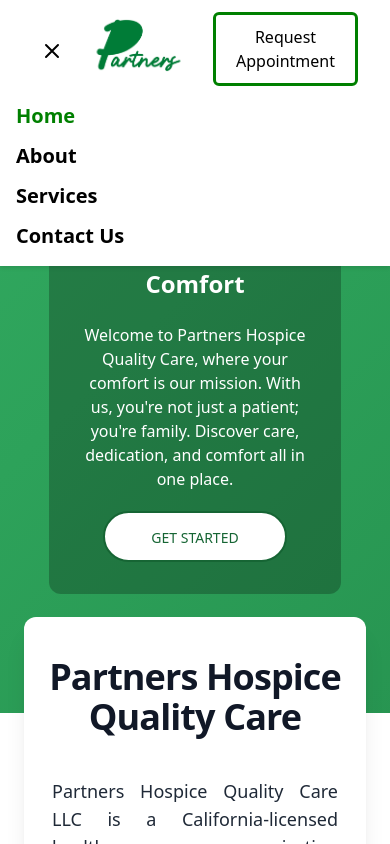
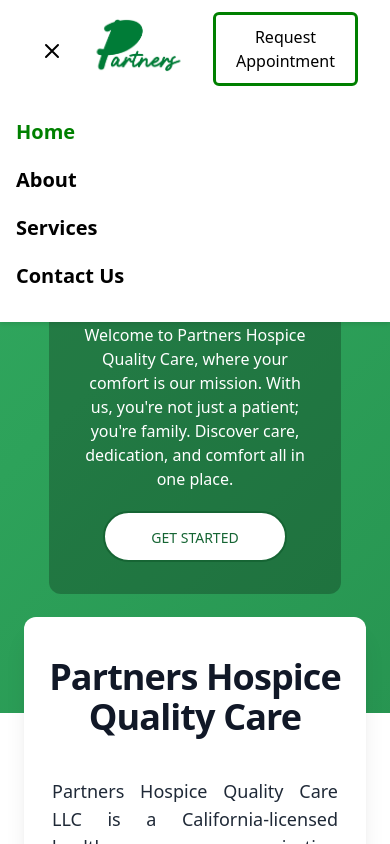
Before and after one commit to DadMalice/vercel-partnersweb, a React (Vite) app: page / in a window 390 px wide. Both pictures are taken after a click on the link 52 px from the left and 51 px from the top of the page. Shown: the top 844 px of the page. Built offline with nearby package versions, Linux system fonts and the light colour scheme.

Commit message:
MobileMenuNavBar Spacing Adjusted

```diff
--- a/src/components/Header/NavBar.jsx
+++ b/src/components/Header/NavBar.jsx
@@ -151,7 +151,7 @@
             </nav >
             {isMobileView && menuOpen && (
                 <div className="mobile-menu">
-                    <ul className="md:hidden flex flex-col mb-4 px-4 mx-auto font-semibold font-heading text-xl space-y-3">
+                    <ul className="md:hidden flex flex-col mb-4 py-4 px-4 mx-auto font-semibold font-heading text-xl space-y-5">
                         <li>
                             <NavLink
                                 to="/"
```
